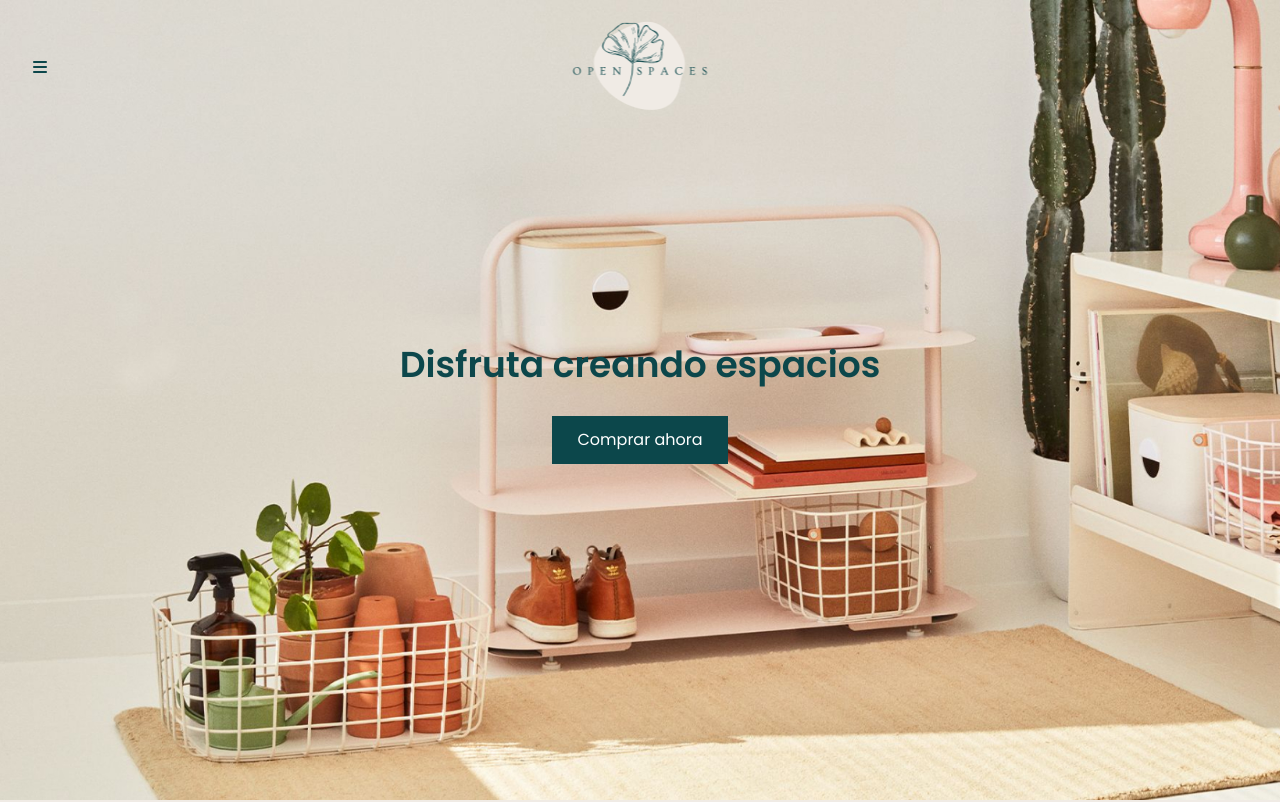
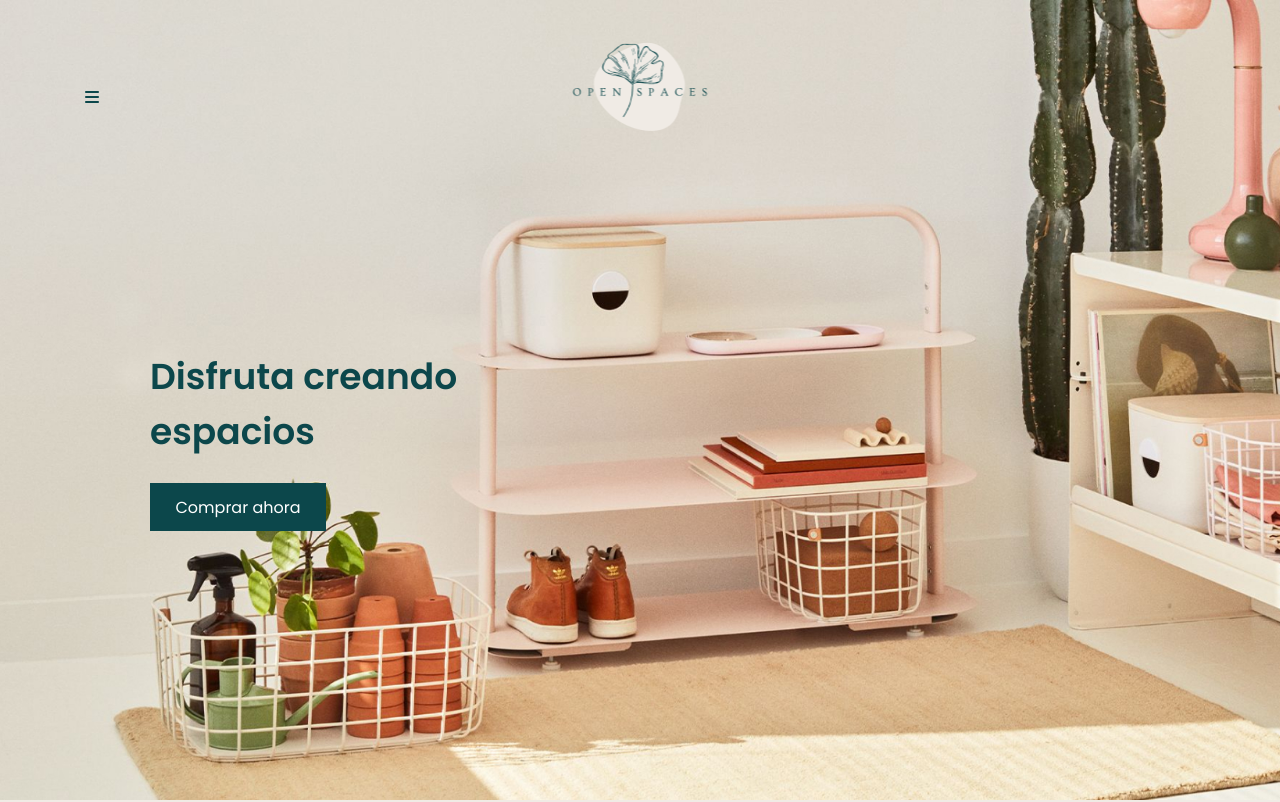
Before and after one commit to Adalab/modulo-1-evaluacion-final-tanferest, a website: page docs/index.html in a window 1280 px wide. Shown: the top 802 px of the page. Drawn offline with nearby package versions, Linux system fonts and the light colour scheme; files that its build step writes are made by us from their sources.

Commit message:
add header responsive: tablet

```diff
--- a/src/scss/layout/_header.scss
+++ b/src/scss/layout/_header.scss
@@ -5,13 +5,21 @@
     flex-direction: column;
     align-items: center;
     justify-content: center;
+    @include tablet {
+        align-items: flex-start;
+        padding-left: 150px;
+        padding-top: 80px;
+    }
     &__logo {
         position: absolute;
-        top: 19px;
+        top: 20px;
         left: 50%;
         transform: translateX(-50%);
         width: 213px;
         height: 96px;
+        @include tablet {
+            top: 40px;
+        }
     }
     &__title {
         font-size: 1.5rem;
@@ -19,6 +27,7 @@
         margin-bottom: 24px;
         @include tablet {
             font-size: 2.25rem;
+            width: 16ch;
         }
     }
 }
@@ -26,6 +35,10 @@
     position: fixed;
     top: 55px;
     left: 33px;
+    @include tablet {
+        top: 85px;
+        left: 85px;
+    }
     &__burguer {
         color: $text1;
     }
```
